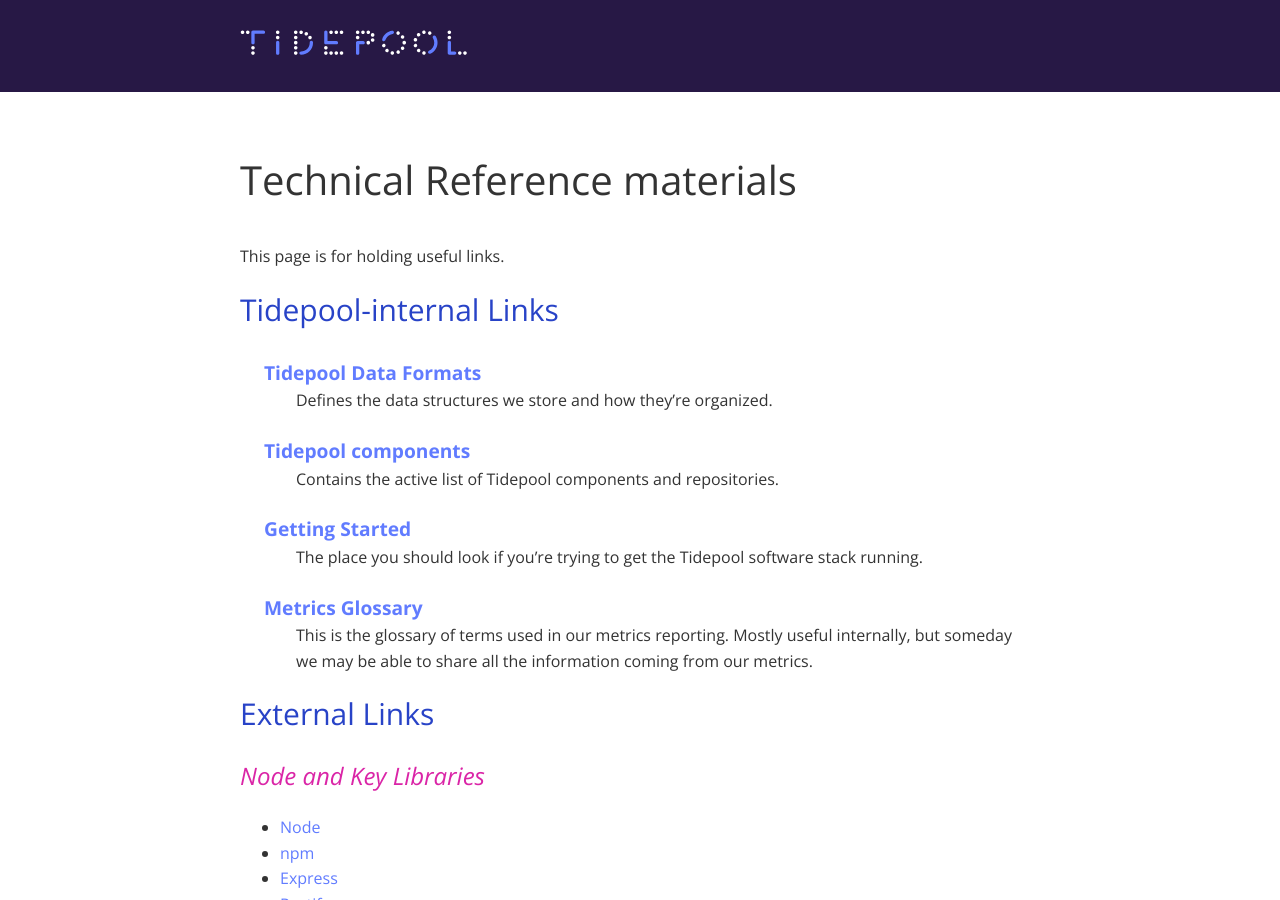
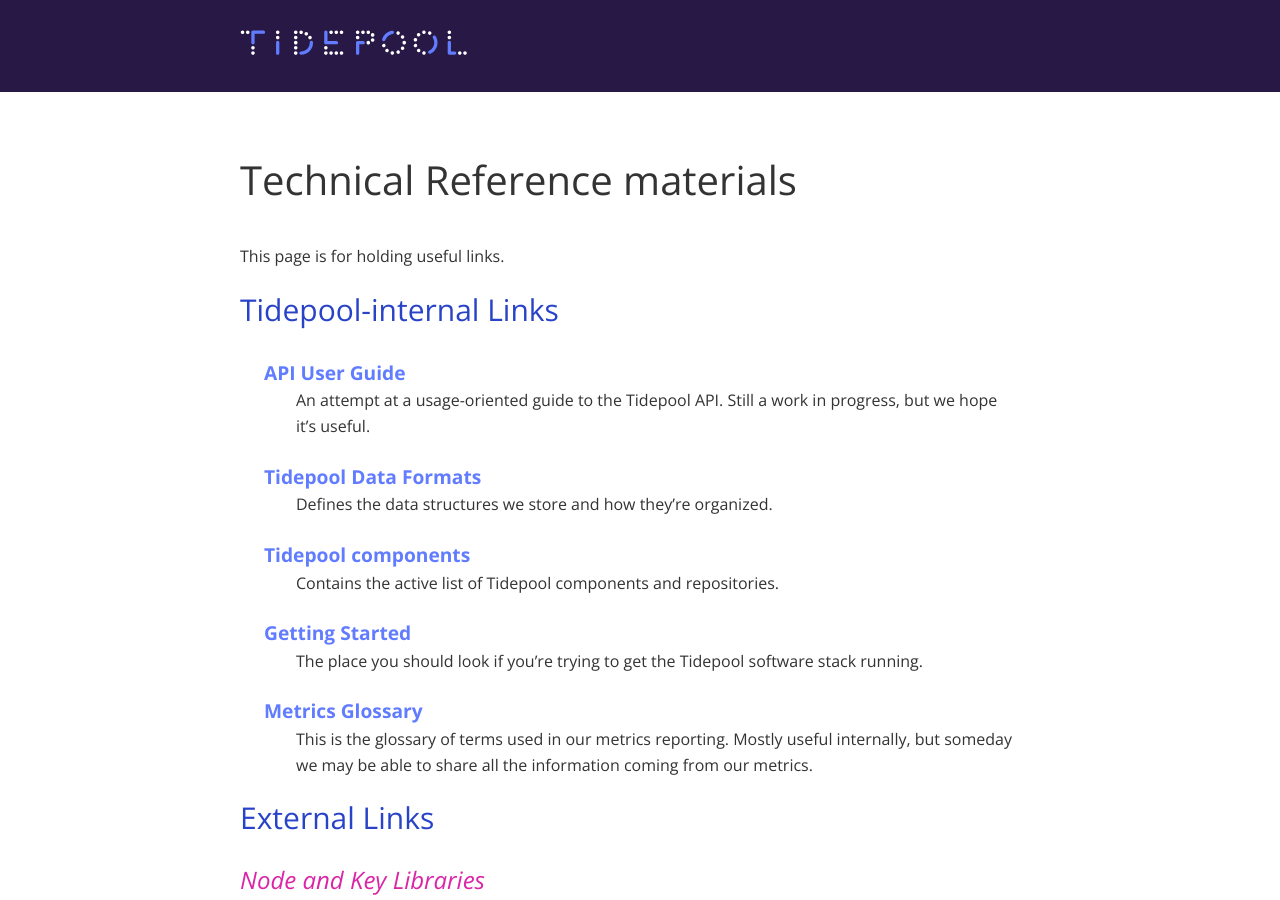
Before and after one commit to tidepool-org/tidepool-org.github.io, a Jekyll site: the page built from _docs/references.md, in a window 1280 px wide and 900 px high. Built offline with Jekyll 4.4.1, drawn with Linux system fonts in a browser that asks for light colours; nearby versions of some CDN libraries.

Commit message:
Put a link to the user guide into the references page.

```diff
--- a/_docs/references.md
+++ b/_docs/references.md
@@ -9,6 +9,9 @@ published: true
 This page is for holding useful links.
 
 ##Tidepool-internal Links
+
+[API User Guide](/tidepool-api)
+: An attempt at a usage-oriented guide to the Tidepool API. Still a work in progress, but we hope it's useful.
 
 [Tidepool Data Formats](/data-model/v1)
 : Defines the data structures we store and how they're organized.
```
